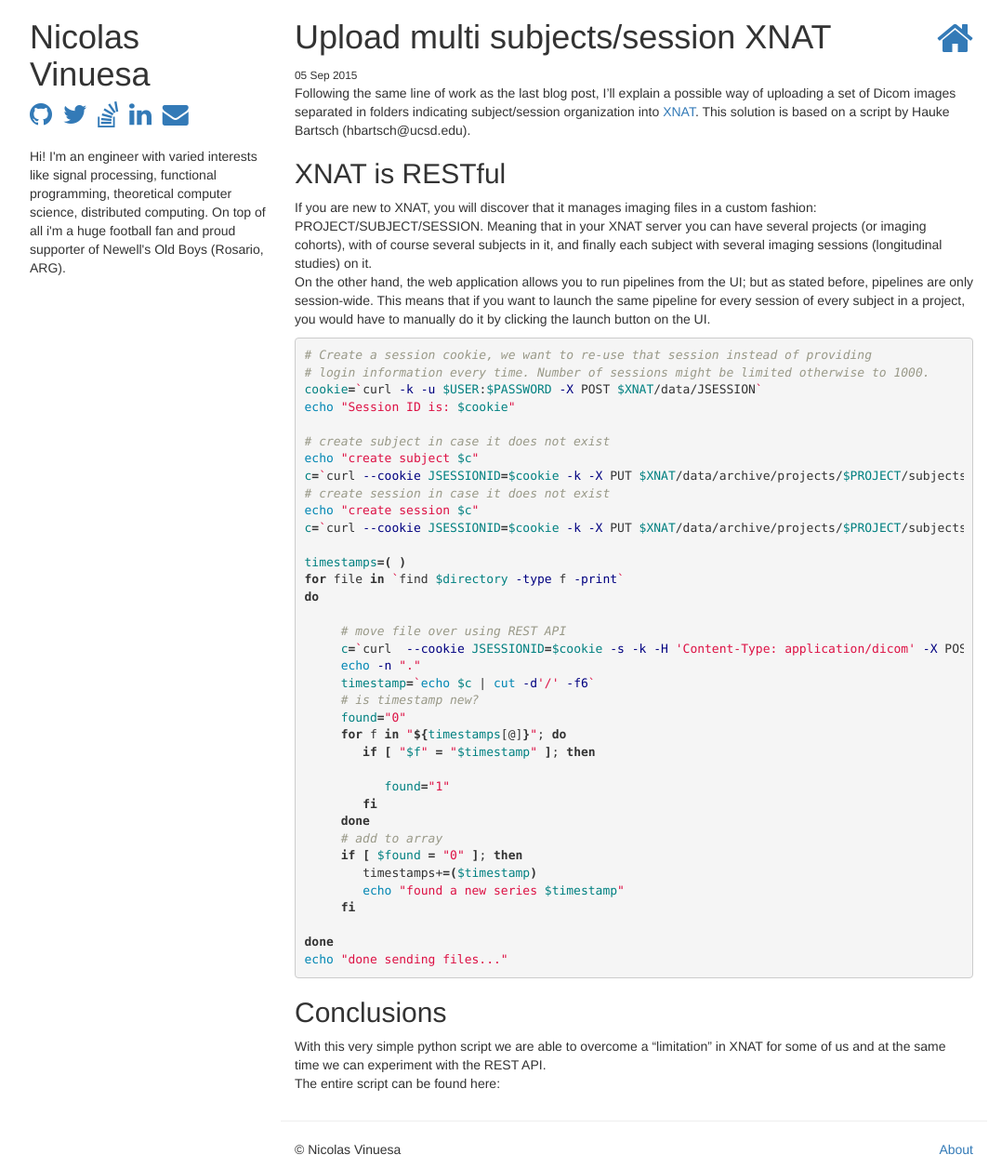
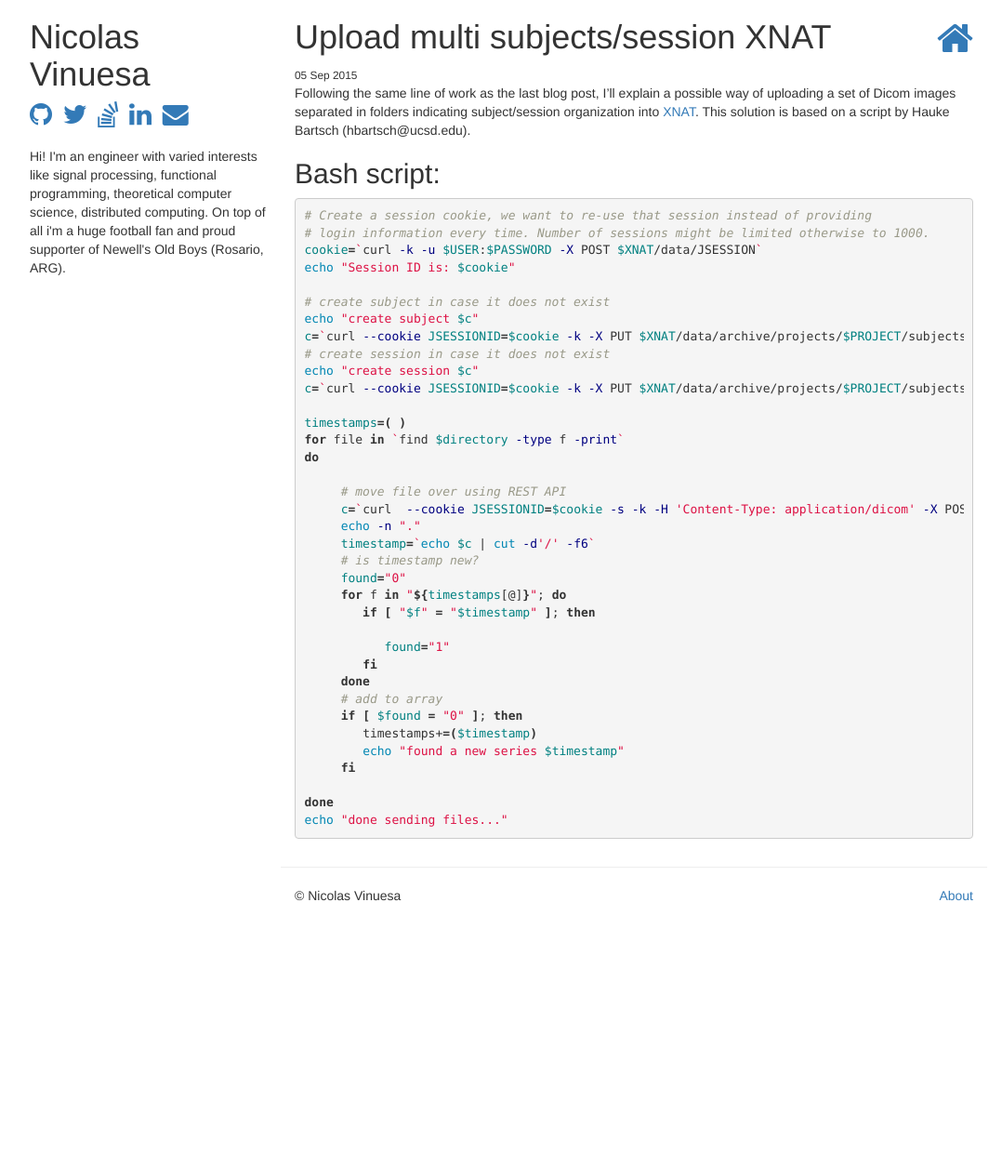
Before and after one commit to nvinuesa/nvinuesa.github.io, a Jekyll site: the page built from _posts/2015-09-05-xnat-multi-dicom-upload.markdown, in a window 1280 px wide. Shown: the whole page at 93% size, without its empty margins (53-1131 px from the left). Built offline with Jekyll 4.4.1, drawn with Linux system fonts in a browser that asks for light colours; nearby versions of some CDN libraries; library files that are not in the unit come from our copies; after the commit the page ends 983 px from its top, so only the background shows below that.

Commit message:
Update 2015-09-05-xnat-multi-dicom-upload.markdown

```diff
--- a/_posts/2015-09-05-xnat-multi-dicom-upload.markdown
+++ b/_posts/2015-09-05-xnat-multi-dicom-upload.markdown
@@ -7,11 +7,7 @@
 
 Following the same line of work as the last blog post, I'll explain a possible way of uploading a set of Dicom images separated in folders indicating subject/session organization into [XNAT][xnat-site]. This solution is based on a script by Hauke Bartsch (hbartsch@ucsd.edu).
 
-## XNAT is RESTful
-If you are new to XNAT, you will discover that it manages imaging files in a custom fashion: PROJECT/SUBJECT/SESSION. Meaning that in your XNAT server you can have several projects (or imaging cohorts), with of course several subjects in it, and finally each subject with several imaging sessions (longitudinal studies) on it.
-<br>On the other hand, the web application allows you to run pipelines from the UI; but as stated before, pipelines are only session-wide. This means that if you want to launch the same pipeline for every session of every subject in a project, you would have to manually do it by clicking the launch button on the UI.
-
-
+## Bash script:
 {% highlight bash %}
 # Create a session cookie, we want to re-use that session instead of providing
 # login information every time. Number of sessions might be limited otherwise to 1000.
@@ -50,9 +46,6 @@
 done
 echo "done sending files..."
 {% endhighlight %}
-## Conclusions
-With this very simple python script we are able to overcome a "limitation" in XNAT for some of us and at the same time we can experiment with the REST API.
-<br> The entire script can be found here:
 
 [jekyll-gh]: https://github.com/mojombo/jekyll
 [jekyll]:    http://jekyllrb.com
```
